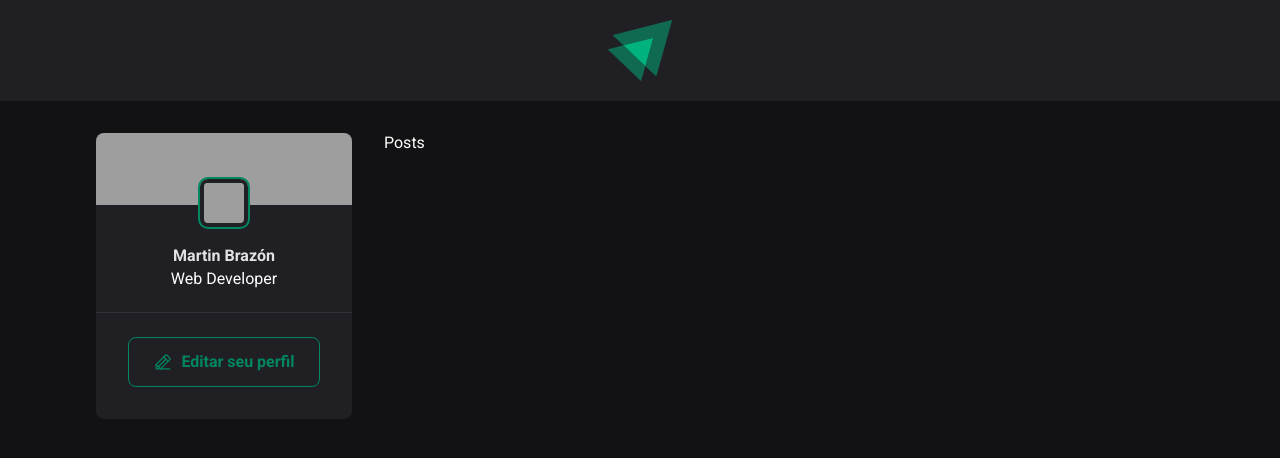
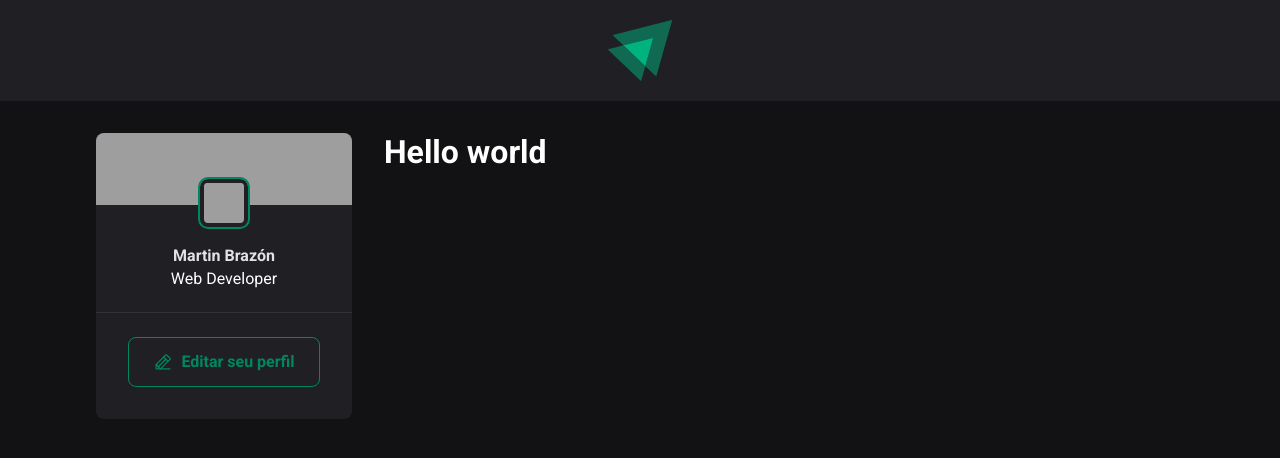
Before and after one commit to MartinGBB/Ignite, a React (Vite) app in the folder 01-fundamentos-reactjs/: page / in a window 1280 px wide. Shown: the top 458 px of the page. Built offline with nearby package versions, Linux system fonts and the light colour scheme; grey boxes are pictures that could not be loaded.

Commit message:
feat: cria componente Post

```diff
--- a/01-fundamentos-reactjs/src/App.jsx
+++ b/01-fundamentos-reactjs/src/App.jsx
@@ -1,7 +1,9 @@
-import { Header } from "./components/Header"
+import { Header } from "./components/Header";
+import { Sidebar } from "./components/Sidebar";
+import { Post } from "./components/Post";
+
 import './global.css';
 import styles from './App.module.css';
-import { Sidebar } from "./components/Sidebar";
 
 function App() {
   return (
@@ -12,7 +14,7 @@ function App() {
         <Sidebar />
 
         <main>
-          <p>Posts</p>
+          <Post />
         </main>
       </div>
     </div>
--- /dev/null
+++ b/01-fundamentos-reactjs/src/components/Post.jsx
@@ -0,0 +1,5 @@
+export function Post() {
+  return (
+    <h1>Hello world</h1>
+  )
+}
--- /dev/null
+++ b/01-fundamentos-reactjs/src/components/Post.module.css
@@ -0,0 +1,3 @@
+.post {
+
+}
```
